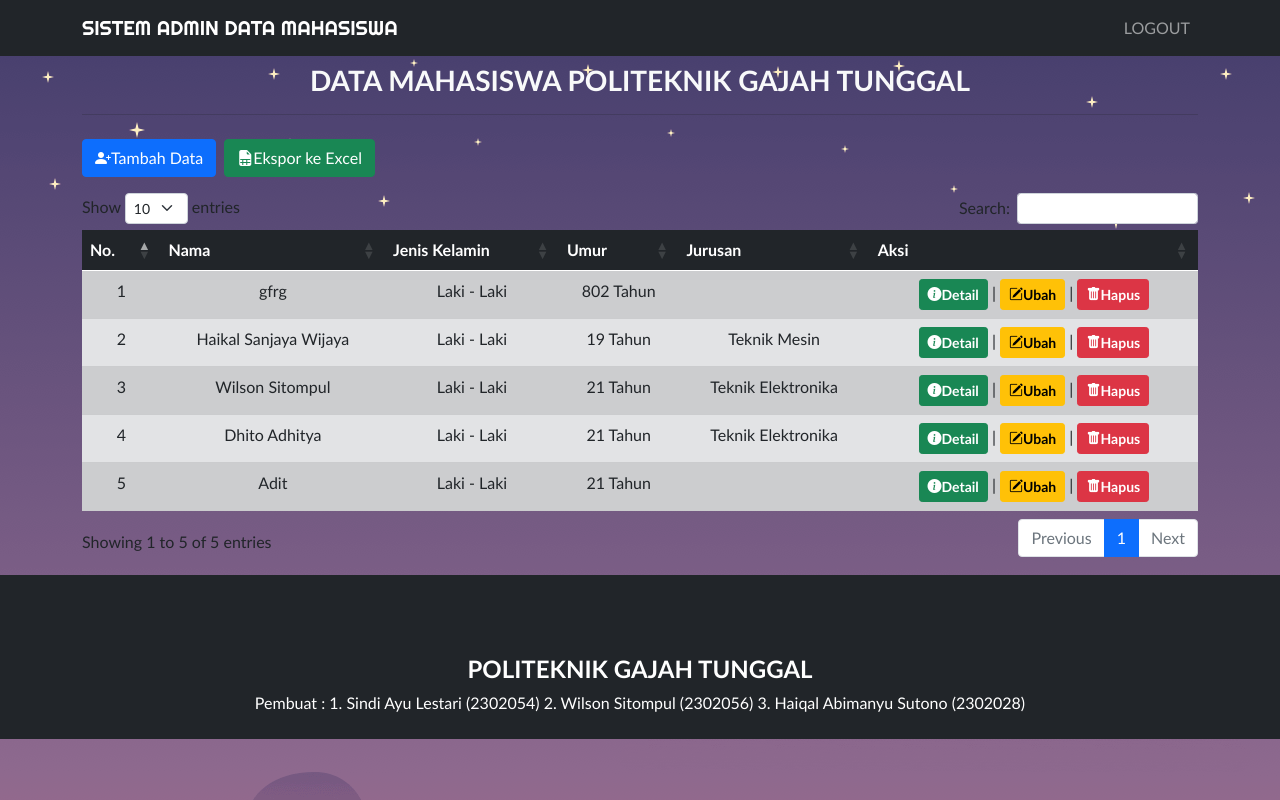
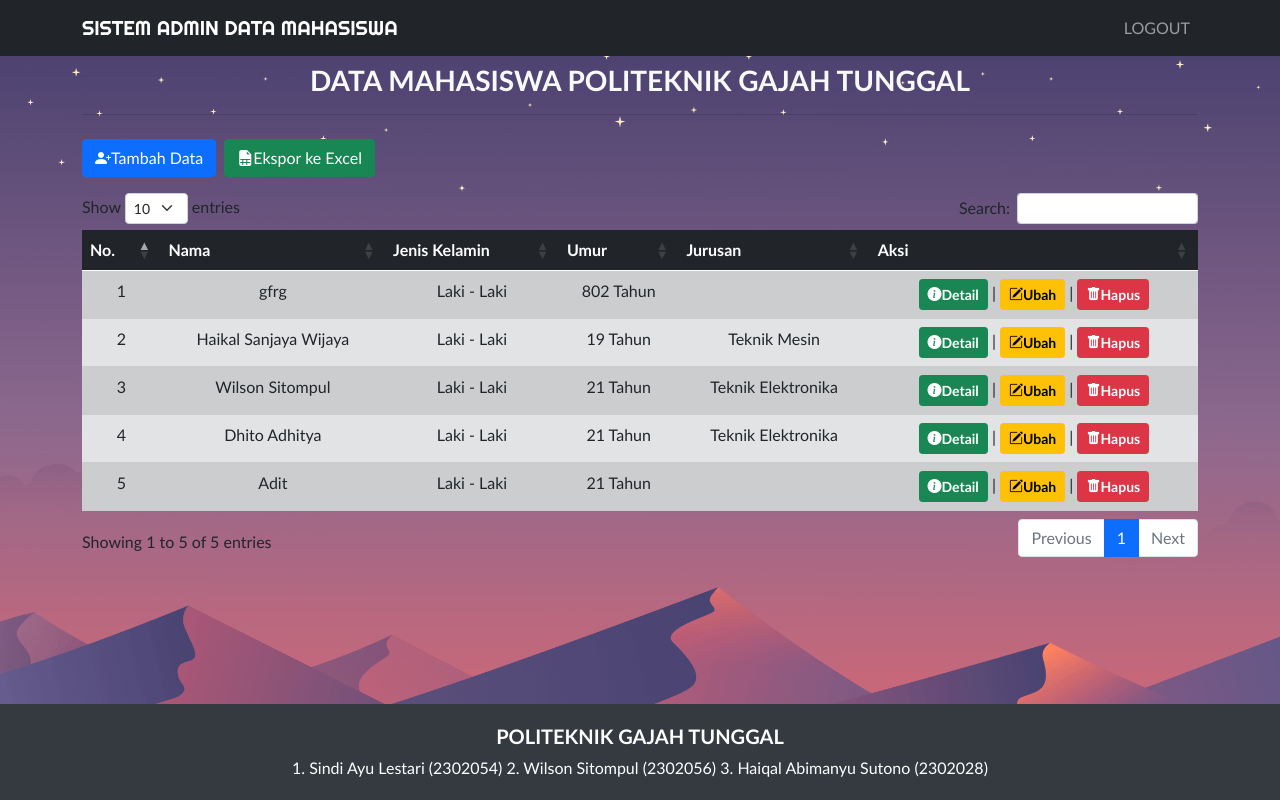
Before and after one commit to SINDIAYU9/WEB-CRUD, a PHP site: page / in a window 1280 px wide. Run offline with PHP 8.4, Linux system fonts and the light colour scheme; a user stored in the database is signed in; data comes from the database, SQL or seed files in the repository; some libraries are stand-ins or nearby versions.

Commit message:
fix footer pada index

```diff
--- a/WebCRUD-main/index.php
+++ b/WebCRUD-main/index.php
@@ -38,9 +38,40 @@ $siswa = query("SELECT * FROM siswa ORDER BY nim DESC");
     <link rel="stylesheet" href="css/style.css">
 
     <title>Home</title>
+
+    <style>
+        body {
+            display: flex;
+            flex-direction: column;
+            min-height: 100vh;
+            background-image: url('img/bg/bck.png');
+            background-size: cover;
+            background-repeat: no-repeat;
+        }
+
+        .content {
+            flex: 1;
+        }
+
+        .footer {
+            background-color: #343a40;
+            color: #ffffff;
+            text-align: center;
+            padding: 20px 0;
+            margin-top: auto;
+        }
+
+        .footer h4 {
+            margin-bottom: 20px;
+        }
+
+        .footer p {
+            margin: 0;
+        }
+    </style>
 </head>
 
-<body background="img/bg/bck.png">
+<body>
     <!-- Navbar -->
     <nav class="navbar navbar-expand-lg navbar-dark bg-dark text-uppercase">
         <div class="container">
@@ -61,7 +92,7 @@ $siswa = query("SELECT * FROM siswa ORDER BY nim DESC");
     <!-- Close Navbar -->
 
     <!-- Container -->
-     <div class="container">
+    <div class="container content">
         <div class="row my-2">
             <div class="col-md">
                 <h3 class="text-center fw-bold text-uppercase text-light data_siswa"></h3>
@@ -79,8 +110,7 @@ $siswa = query("SELECT * FROM siswa ORDER BY nim DESC");
         </div>
         <div class="row my-3" data-aos="fade" data-aos-duration="1000" data-aos-delay="2000">
             <div class="col-md">
-                    <table id="data" class="table table-striped table-responsive table-hover text-center"
-                         style="width:100%">
+                <table id="data" class="table table-striped table-responsive table-hover text-center" style="width:100%">
                     <thead class="table-dark">
                         <tr>
                             <th>No.</th>
@@ -111,10 +141,8 @@ $siswa = query("SELECT * FROM siswa ORDER BY nim DESC");
                                         data-id="<?= $row['nim']; ?>" style="font-weight: 600;"><i
                                             class="bi bi-info-circle-fill" data-aos="fade-right"
                                             data-aos-duration="800"></i>Detail</button> |
-
                                     <a href="ubah.php?nim=<?= $row['nim']; ?>" class="btn btn-warning btn-sm"
                                         style="font-weight: 600;"><i class="bi bi-pencil-square"></i>Ubah</a> |
-
                                     <a href="hapus.php?nim=<?= $row['nim']; ?>" class="btn btn-danger btn-sm"
                                         style="font-weight: 600;"
                                         onclick="return confirm('Apakah anda yakin ingin menghapus data <?= $row['nama']; ?> ?');"><i
@@ -145,20 +173,13 @@ $siswa = query("SELECT * FROM siswa ORDER BY nim DESC");
     <!-- Close Modal Detail Data -->
 
     <!-- Footer -->
-     <div class="container-fluid">
-          <div class="row bg-dark text-white text-center">
-               <div class="col my-2" id="politeknik gajah tunggal">
-                    <br><br><br>
-                    <h4 class="fw-bold text-uppercase">POLITEKNIK GAJAH TUNGGAL</h4>
-
+    <div class="footer">
+        <h5 class="fw-bold text-uppercase">POLITEKNIK GAJAH TUNGGAL</h5>
         <p>
-                         Pembuat :
             1. Sindi Ayu Lestari (2302054)
             2. Wilson Sitompul (2302056)
             3. Haiqal Abimanyu Sutono (2302028)
         </p>
-               </div>
-          </div>
     </div>
     <!-- Close Footer -->
 
@@ -173,13 +194,13 @@ $siswa = query("SELECT * FROM siswa ORDER BY nim DESC");
     <script src="https://cdn.datatables.net/1.10.23/js/dataTables.bootstrap5.min.js"></script>
 
     <script>
-     $(document).ready(function() {
+        $(document).ready(function () {
             // Fungsi Table
             $('#data').DataTable();
             // Fungsi Table
 
             // Fungsi Detail
-          $('.detail').click(function() {
+            $('.detail').click(function () {
                 var dataSiswa = $(this).attr("data-id");
                 $.ajax({
                     url: "detail.php",
@@ -188,7 +209,7 @@ $siswa = query("SELECT * FROM siswa ORDER BY nim DESC");
                         dataSiswa,
                         dataSiswa
                     },
-                    success: function(data) {
+                    success: function (data) {
                         $('#detail-siswa').html(data);
                         $('#detail').modal("show");
                     }
@@ -202,7 +223,6 @@ $siswa = query("SELECT * FROM siswa ORDER BY nim DESC");
     <script>
         AOS.init({
             once: true,
-
         });
     </script>
 
```
Also changed, not shown: WebCRUD-main/index_siswa.php (+35 -11 lines). Lines whose indentation alone changed are shown as unchanged.
